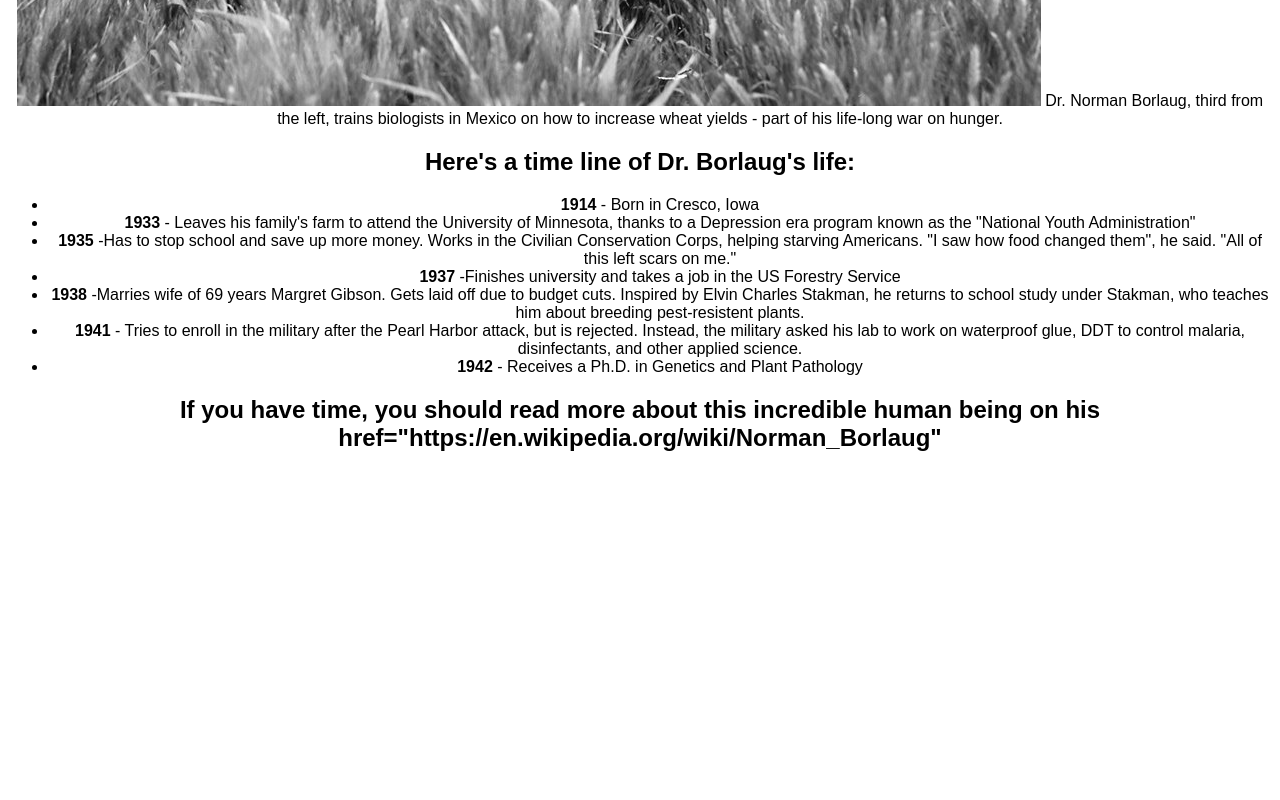
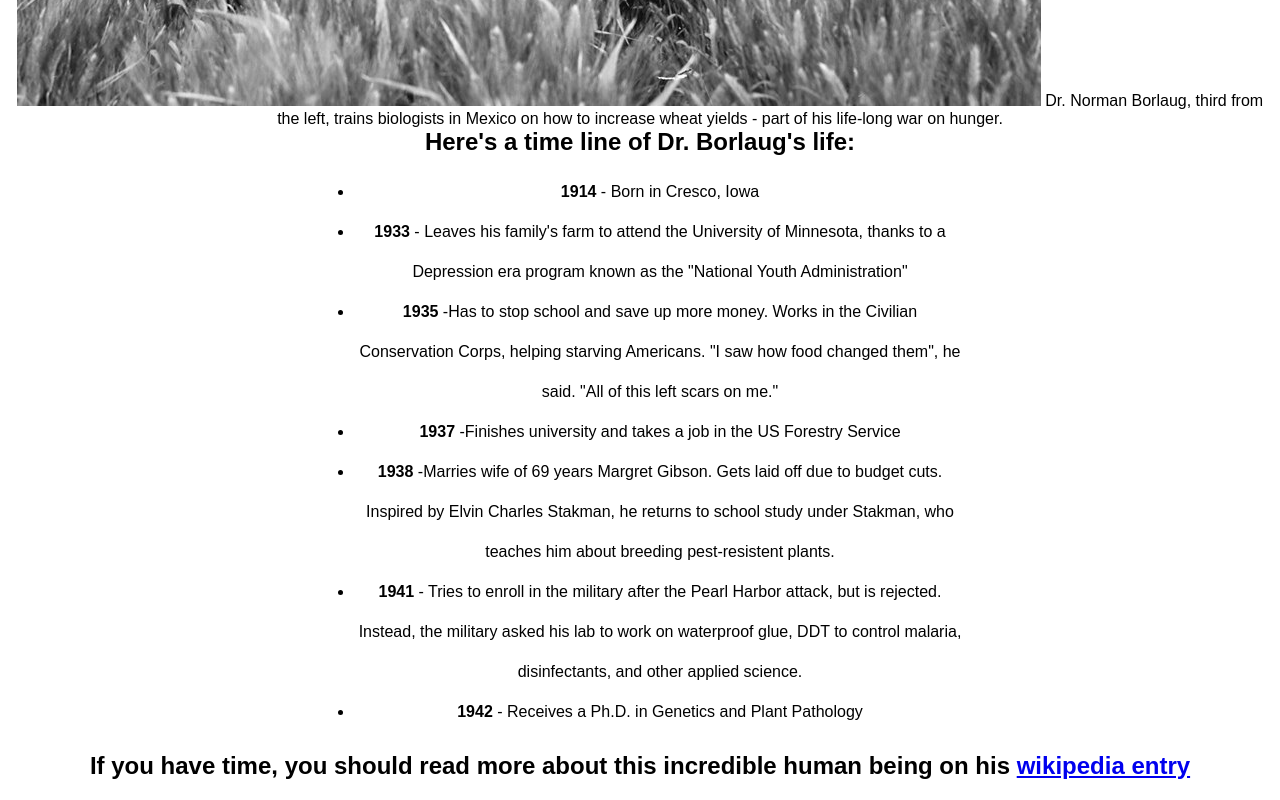
Before and after one commit to ruthasoll/EuniceRuthTrial, a plain HTML site: page index.html in a window 1280 px wide. Shown: the part 631-1431 px from the top of the page. Before the commit the page ends 1103 px from the top, so only its background shows below. Drawn offline with Linux system fonts and the light colour scheme.

Commit message:
add css tribute info

```diff
--- a/css/style.css
+++ b/css/style.css
@@ -7,3 +7,16 @@ body{
 main{
     text-align: center;
 }
+#tribute-info > h2{
+    margin: auto;
+}
+
+#tribute-info > div > ul > li{
+    width: 50%;
+    margin: auto;
+    line-height: 40px;
+
+}
+#footer {
+    margin: 20px;
+}
--- a/index.html
+++ b/index.html
@@ -39,7 +39,7 @@
  <footer>
   <h2>
     If you have time, you should read more about this incredible human being on his
-  <a id="tributelink"> href="https://en.wikipedia.org/wiki/Norman_Borlaug"</a>
+  <a id="tributelink" href="https://en.wikipedia.org/wiki/Norman_Borlaug">wikipedia entry</a>
   </h2>
  </footer>
 </main>
```
